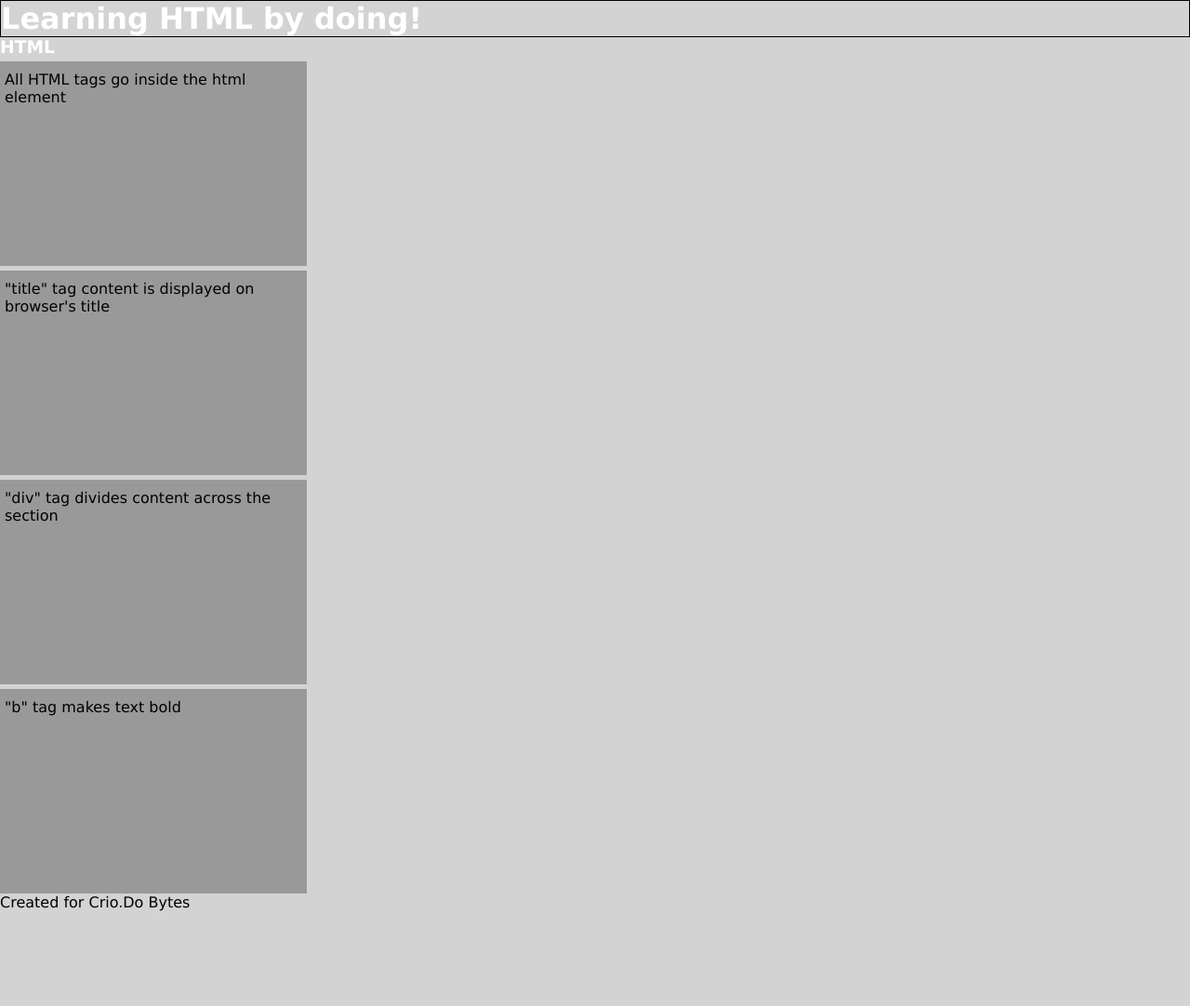
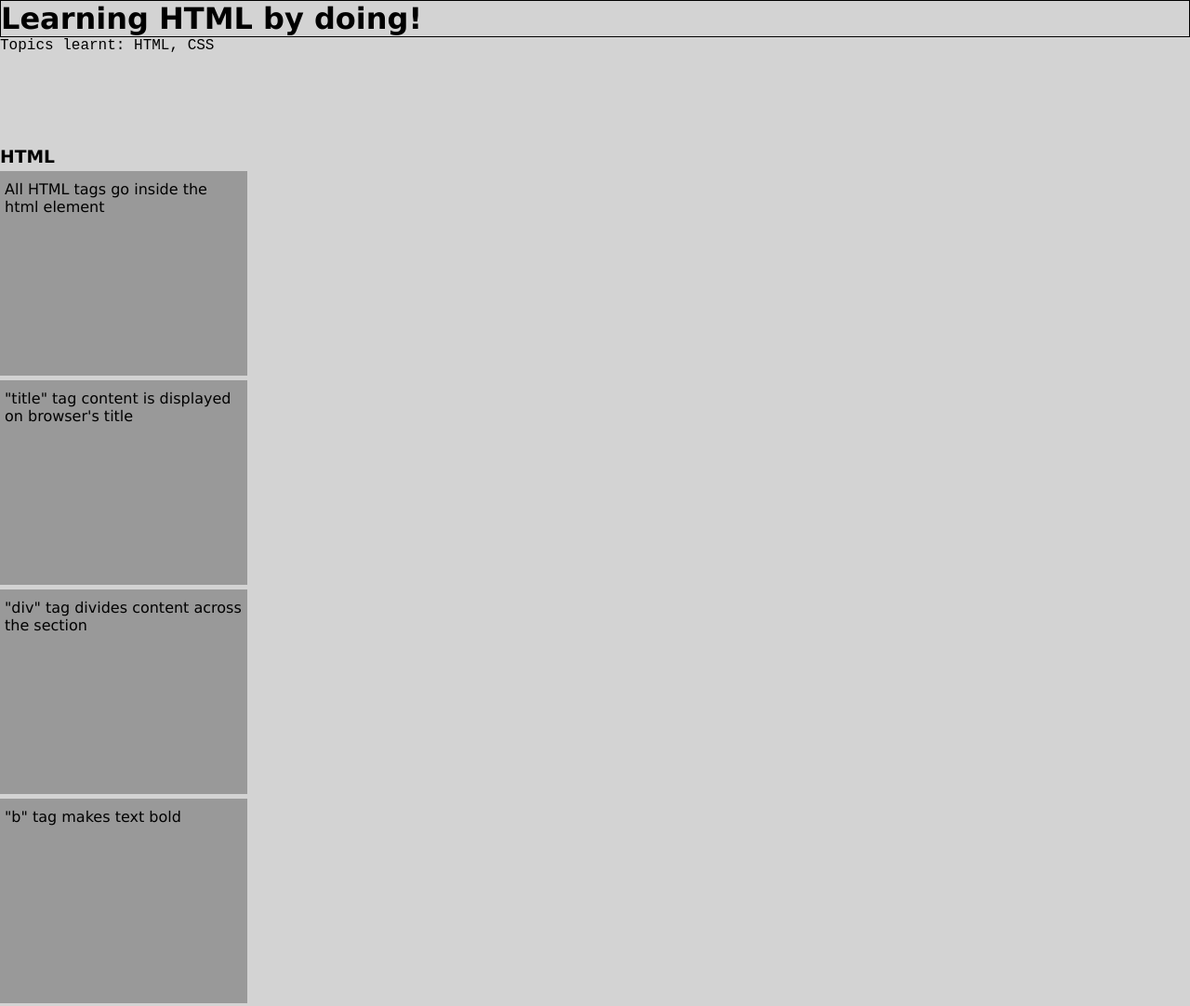
Before and after one commit to iamrehanmemon/html-css-crio.do, a plain HTML site: page index.html in a window 1280 px wide. Shown: the top 1082 px of the page at 93% size. Before the commit the page ends 980 px from the top, so only its background shows below. Drawn offline with Linux system fonts and the light colour scheme.

Commit message:
Grouping with HTML done

```diff
--- a/css/style.css
+++ b/css/style.css
@@ -8,19 +8,27 @@ body {
   background-color: lightgray;
 }
 
-div {
-  background-color: #999999;
-  margin-top: 5px;
-  padding: 10px 5px;
-  height: 200px;
-  width: 25%;
-}
-
 h1 {
-  color: white;
+  color: black;
   border: 1px solid black;
 }
 
 h3 {
-  color: white;
+  color: black;
 }
+
+.tile {
+  background-color: #999999;
+  margin: 5px 0px 5px 0px;
+  padding: 10px 5px;
+  height: 200px;
+  width: 20%;
+}
+
+.container {
+  padding: 100px 0px 0px 0px;
+}
+
+#topics-learnt {
+  font-family: "Courier New";
+}
--- a/index.html
+++ b/index.html
@@ -1,18 +1,37 @@
 <!DOCTYPE html>
 <html lang="en">
   <head>
-    <link rel="stylesheet" href="css/style.css">
+    <link rel="stylesheet" href="css/style.css" />
     <title>Getting Started with HTML</title>
   </head>
   <body>
     <h1>Learning HTML by doing!</h1>
-    <h3>HTML</h3>
-    <div>All HTML tags go inside the html element</div>
-    <div>"title" tag content is displayed on browser's title</div>
-    <div>"div" tag divides content across the section</div>
-    <div>"b" tag makes text bold</div>
-    <p>Created for Crio.Do Bytes</p>
-    <!-- <p style="color:red; font-family:'Times';">Created for Crio.Do Bytes</p> -->
-    <crio.do>
+    <div id="topics-learnt">Topics learnt: HTML, CSS</div>
+
+    <div class="container">
+      <h3>HTML</h3>
+      <div class="tile" id="tile1">
+        All HTML tags go inside the html element
+      </div>
+      <div class="tile">
+        "title" tag content is displayed on browser's title
+      </div>
+      <div class="tile">"div" tag divides content across the section</div>
+      <div class="tile">"b" tag makes text bold</div>
+    </div>
+
+    <div class="container">
+      <h3>CSS</h3>
+      <div class="tile">CSS adds style to the HTML document</div>
+      <div class="tile">
+        "link" tag can be used to set the CSS file to be used
+      </div>
+      <div class="tile">Child elements inherit styles from its parent</div>
+      <div class="tile">
+        Different metrics like px, %, pt can be used to specify length
+      </div>
+    </div>
+
+    <p style="color: red; font-family: 'Times'">Created for Crio.Do Bytes</p>
   </body>
 </html>
```
